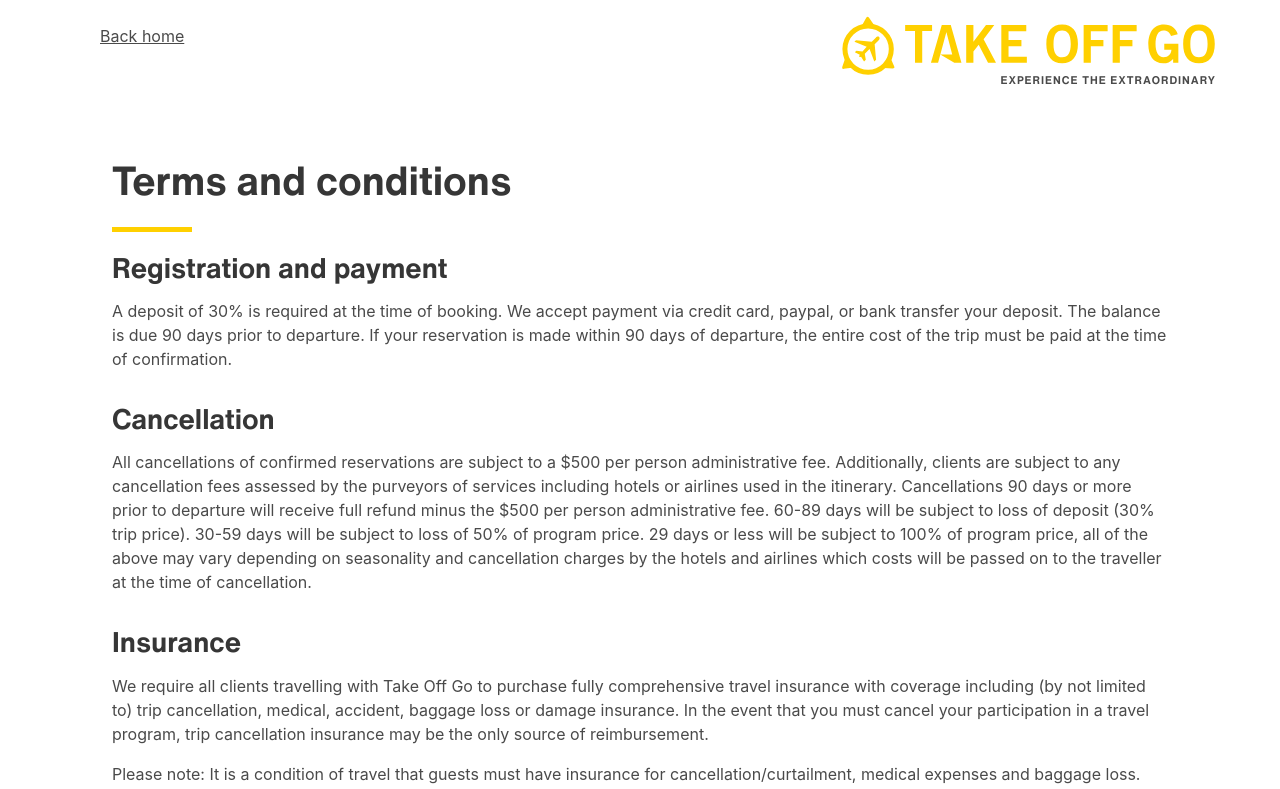
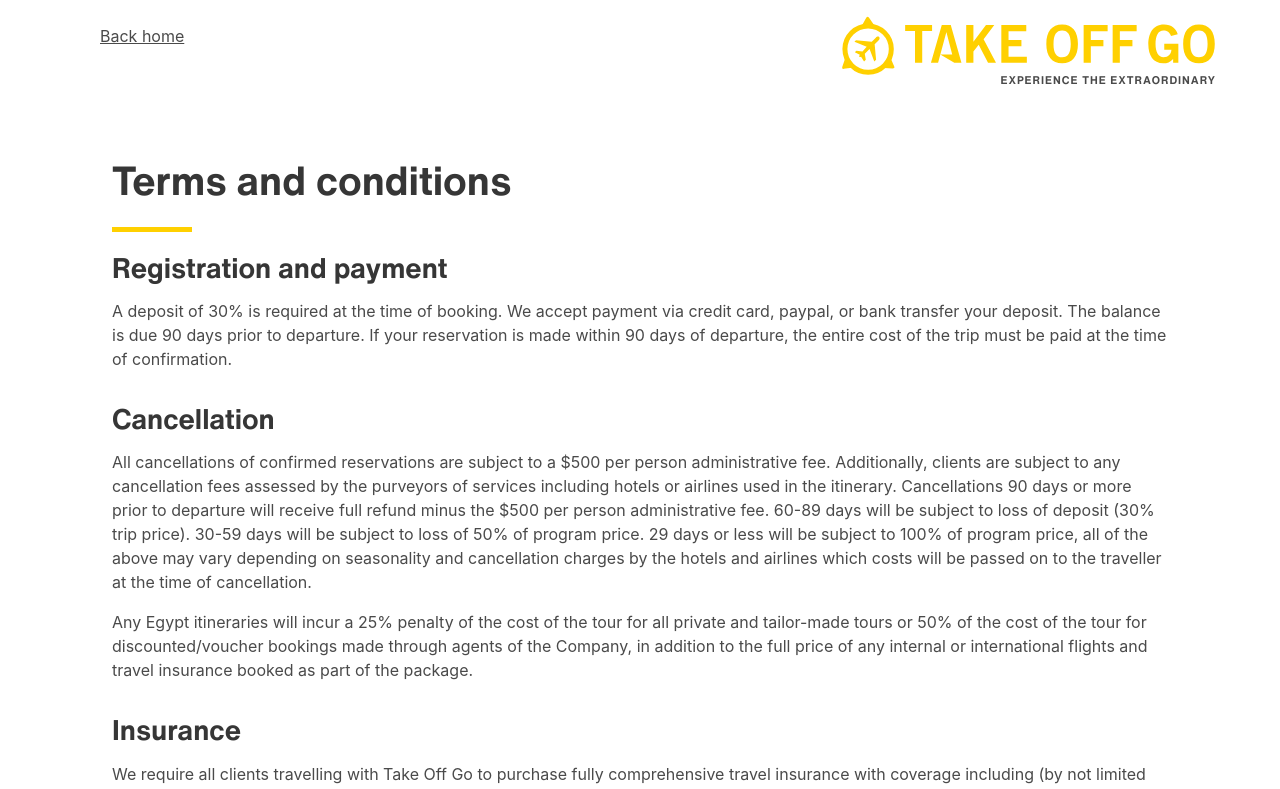
Before and after one commit to brendanmckenzie/takeoffgo-website, a Next.js app: page /terms-and-conditions in a window 1280 px wide. Shown: the top 789 px of the page. Built offline with nearby package versions, Linux system fonts and the light colour scheme; some icons are missing; a web font is replaced by a local one.

Commit message:
Updated terms

```diff
--- a/pages/terms-and-conditions.tsx
+++ b/pages/terms-and-conditions.tsx
@@ -46,6 +46,15 @@ const Terms: React.FC = () => {
               seasonality and cancellation charges by the hotels and airlines
               which costs will be passed on to the traveller at the time of
               cancellation.
+            </p>
+
+            <p>
+              Any Egypt itineraries will incur a 25% penalty of the cost of the
+              tour for all private and tailor-made tours or 50% of the cost of
+              the tour for discounted/voucher bookings made through agents of
+              the Company, in addition to the full price of any internal or
+              international flights and travel insurance booked as part of the
+              package.
             </p>
 
             <h2>Insurance</h2>
@@ -253,7 +262,7 @@ const Terms: React.FC = () => {
               warned against.
             </p>
 
-            <h3>Travelers Representations</h3>
+            <h3>Travellers Representations</h3>
 
             <p>
               The Traveler represents that neither he nor she nor anyone
```
